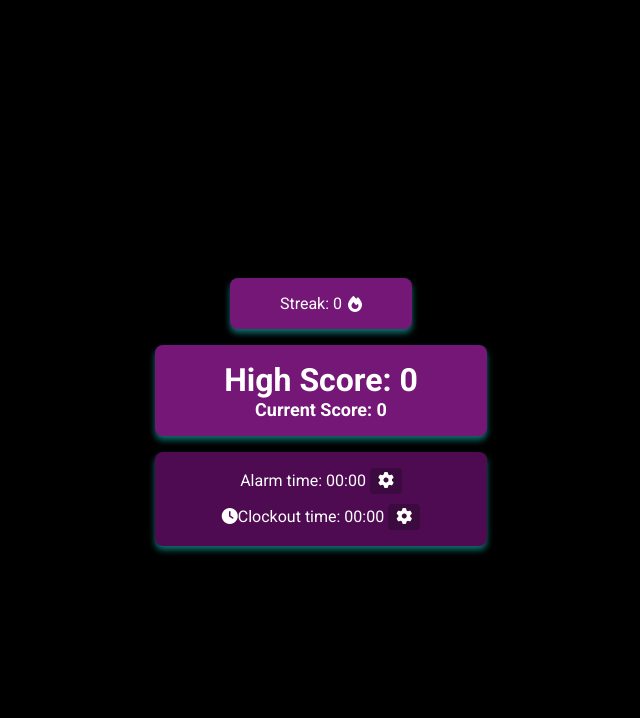
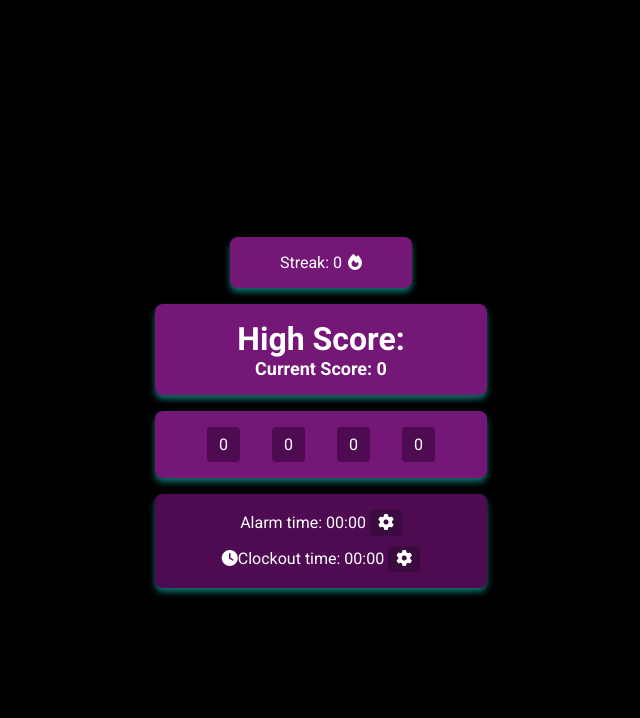
Before and after one commit to Jayl-code/sleepBotWebServer, a Flask app: page / in a window 1280 px wide. Shown: the top 718 px of the page, without its empty margins (319-959 px from the left). Run offline with Flask 3, Linux system fonts and the light colour scheme; data that the repository does not hold is empty; some libraries are stand-ins or nearby versions.

Commit message:
Added streaks to frontend

```diff
--- a/main.py
+++ b/main.py
@@ -7,7 +7,7 @@ from modules.alarm_thread import watch_alarm
 from modules.stopping_alarm import stop_alarm_calc
 from modules.handle_clockout import clockout_action
 from modules.handle_habits import habit_done
-from modules.get_update import get_update
+from modules.get_update import get_highscore, get_score_and_streak, get_habits
 from modules.update_config import save_alarm_time, save_clockout_time
 
 from db_setup import setup_database
@@ -24,16 +24,30 @@ app = Flask(__name__)
 def home():
     alarm_time = get_alarm_time()         # get alarm and clockout times from config to be rendered in frontend
     clockout_time = get_clockout_time()
-    return render_template('index.html', alarm_time=alarm_time, clockout_time=clockout_time,)
+    return render_template('index.html', alarm_time=alarm_time, clockout_time=clockout_time)
 
 # Called by AJAX (JS) to update streak and highscore without refreshing the page
-@app.route('/update_data')
-def update_data(): #todo: add history to update and display in frontend
-    streak, highscore, current_score = get_update() # get current streak, highscore, and score to be sent to frontend
+@app.route('/update_highscore')
+def update_highscore(): #todo: add history to update and display in frontend
+    highscore = get_highscore() # get current highscore to be sent to frontend
     return jsonify({
-        "streak": streak,
-        "highscore": highscore,
-        "current_score": current_score
+        "highscore": highscore
+    })
+
+@app.route('/update_score_and_streak')
+def update_score_and_streak():
+    score, streak = get_score_and_streak()
+    return jsonify({
+        "score": score,
+        "streak": streak
+    })
+
+@app.route('/update_habits')
+def update_habits():
+    habit_values, habit_is_today = get_habits()
+    return jsonify({
+        "values": habit_values,
+        "is_today": habit_is_today
     })
 
 # Route to set a new alarm time, called by alarm edit form
--- a/modules/get_from_db.py
+++ b/modules/get_from_db.py
@@ -26,3 +26,15 @@ def get_dates_history(date, columns): # Input date then a list of the things to
     conn.close()
 
     return row
+
+def get_current_highscore():
+    conn = sqlite3.connect(db_file)
+    cur = conn.cursor()
+
+    cur.execute("SELECT score FROM history ORDER BY score DESC LIMIT 1")
+    highscore = cur.fetchone()
+
+    cur.close()
+    conn.close()
+
+    return highscore[0]
--- a/modules/get_update.py
+++ b/modules/get_update.py
@@ -1,34 +1,46 @@
 # Imports
-import sqlite3
 from datetime import date, timedelta
 
 from modules.get_config import get_last_required_day
+from modules.get_from_db import get_dates_history, get_current_highscore
 
 # File paths
 db_file = 'database.db'
 
 # Retrieves current streak, highscore, and score from the database to send to frontend
-def get_update():
-    conn = sqlite3.connect(db_file)
-    cur = conn.cursor()
+def get_highscore():
+    highscore = get_current_highscore()
+    if highscore is None:
+        return 0
+    return highscore
 
-    cur.execute("SELECT date, streak, score FROM history ORDER BY id DESC LIMIT 1")
-    row = cur.fetchone()
+def get_score_and_streak():
+    today = str(date.today())
+    today_history = get_dates_history(today, ["score", "streak"])
+    if not today_history:
+        last_streak = get_dates_history(get_last_required_day(), "streak")
+        if not last_streak:
+            return 0, 0
+        else:
+            return 0, last_streak[0]
 
-    cur.execute("SELECT score FROM history ORDER BY score DESC LIMIT 1")
-    highscore = cur.fetchone()
+    return today_history[0], today_history[1]
 
-    cur.close()
-    conn.close()
+def get_habits():
+    habits = ["habit1", "habit2", "habit3", "habit4"]
+    today = str(date.today())
+    last_habits = get_dates_history(get_last_required_day(), habits)
+    todays_habits = get_dates_history(today, habits)
 
-    if highscore is None:
-        return 0, 0, 0  # no data yet
+    habit_values = {}
+    habit_is_today = {}
 
-    today = str(date.today())
-    tomorrow = str(date.today() + timedelta(days=1))
-    last_day_needed = get_last_required_day()
+    for i, h in enumerate(habits):
+        if todays_habits[i] != 0:
+            habit_values[h] = todays_habits[i]
+            habit_is_today[h] = True
+        else:
+            habit_values[h] = last_habits[i]
+            habit_is_today[h] = False
 
-    if row[0] not in (today, tomorrow, last_day_needed):
-        return 0, highscore[0], 0
-
-    return row[1], highscore[0], row[2]
+    return habit_values, habit_is_today
--- a/static/script.js
+++ b/static/script.js
@@ -20,22 +20,44 @@ let intervalId = null;
 
 function updateData() {
   try {
-    fetch('/update_data')
+    fetch('/update_highscore')
       .then(response => response.json())
       .then(data => {
-        if ("streak" in data) {
+        if ("highscore" in data) {
+        document.getElementById("highscore").textContent =
+          "High Score: " + data.highscore;
+      }
+      });
+    fetch('/update_score_and_streak')
+      .then(response => response.json())
+      .then(data => {
+        if ("score" in data) {
+        document.getElementById("current_score").textContent =
+          "Current Score: " + data.score;
+      }
+      if ("streak" in data) {
         document.getElementById("streak").textContent =
           "Streak: " + data.streak;
       }
-      if ("highscore" in data) {
-        document.getElementById("highscore").textContent =
-          "High Score: " + data.highscore;
-      }
-      if ("current_score" in data) {
-        document.getElementById("current_score").textContent =
-          "Current Score: " + data.current_score;
-      }
       });
+      fetch("/update_habits")
+        .then(response => response.json())
+        .then(data => {
+            // Data from Flask
+            const habits = data.values;
+            const isToday = data.is_today;
+
+            // Example: update HTML elements
+            for (const habit in habits) {
+                document.getElementById(habit).textContent = habits[habit];
+
+                if (isToday[habit]) {
+                    document.getElementById(habit).style.color = "white";
+                } else {
+                    document.getElementById(habit).style.color = "black";
+                }
+            }
+        });
   } catch (error) {
     console.error('Error fetching data:', error);
   }
--- a/static/style.css
+++ b/static/style.css
@@ -27,7 +27,7 @@ body{
     gap: 10px;
 }
 
-.streak, .scores {
+.streak, .scores, .habits {
     display: flex;
     flex-direction: column;
     background-color: #751777;
@@ -39,7 +39,7 @@ body{
     align-items: center;
 }
 
-.scores {
+.scores, .habits {
     width: 300px;
 }
 
@@ -52,6 +52,11 @@ body{
     flex-direction: row;
     align-items: center;
     gap: 6px; /* space between icon and text */
+}
+
+.habits_row {
+  display: flex;
+  gap: 2rem;
 }
 
 #highscore{
@@ -74,3 +79,9 @@ button {
     font-size: 1rem;
 
 }
+
+#habit1, #habit2, #habit3, #habit4 {
+    padding: 0.5rem 0.75rem;
+    border-radius: 4px;
+    background-color: #4f0b52;
+}
--- a/templates/index.html
+++ b/templates/index.html
@@ -21,6 +21,15 @@
   <div class="scores">
     <div id="highscore" class="value">High Score: </div>
     <div id="current_score" class="value">Current Score: </div>
+  </div>
+
+  <div class="habits">
+    <div class="habits_row">
+      <div id="habit1" class="value">0</div>
+      <div id="habit2" class="value">0</div>
+      <div id="habit3" class="value">0</div>
+      <div id="habit4" class="value">0</div>
+    </div>
   </div>
 
   <div class="times">
```
